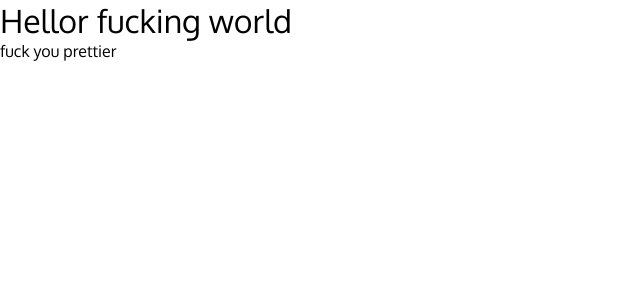
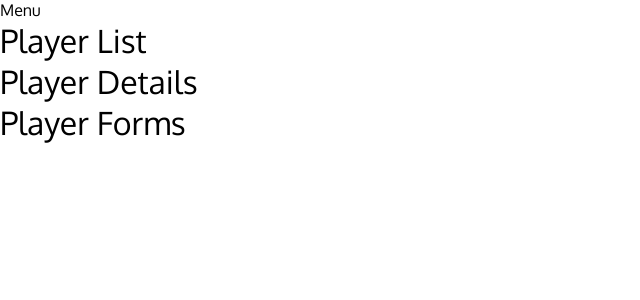
Before and after one commit to mszahan/mern_learning, a React (Vite) app in the folder soccer/frontend/: page / in a window 1280 px wide. Shown: the top 300 px of the page, without its empty margins (0-640 px from the left). Built offline with nearby package versions, Linux system fonts and the light colour scheme.

Commit message:
added page structure in frontend

```diff
--- a/soccer/frontend/src/components/App.jsx
+++ b/soccer/frontend/src/components/App.jsx
@@ -1,12 +1,27 @@
+import React from "react";
 import "./App.css";
+import PlayerForm from "./player/PlayerForm";
+import PlayerList from "./player/PlayerList";
+import PlayerDetail from "./player/PlayerDetail";
 
-function App() {
-  return (
-    <div>
-      <h1>Hellor fucking world</h1>
-      <p>fuck you prettier</p>
-    </div>
-  );
+class App extends React.Component {
+  render() {
+    return (
+      <div className="container">
+        <div className="menu">Menu</div>
+
+        <div className="player_list">
+          <PlayerList />
+        </div>
+        <div className="player_detail">
+          <PlayerDetail />
+        </div>
+        <div className="player_form">
+          <PlayerForm />
+        </div>
+      </div>
+    );
+  }
 }
 
 export default App;
--- a/soccer/frontend/src/components/player/PlayerDetail.jsx
+++ b/soccer/frontend/src/components/player/PlayerDetail.jsx
@@ -0,0 +1,9 @@
+const PlayerDetail = () => {
+  return (
+    <div>
+      <h1>Player Details</h1>
+    </div>
+  );
+};
+
+export default PlayerDetail;
--- a/soccer/frontend/src/components/player/PlayerForm.jsx
+++ b/soccer/frontend/src/components/player/PlayerForm.jsx
@@ -0,0 +1,9 @@
+const PlayerForm = () => {
+  return (
+    <div>
+      <h1>Player Forms</h1>
+    </div>
+  );
+};
+
+export default PlayerForm;
--- a/soccer/frontend/src/components/player/PlayerList.jsx
+++ b/soccer/frontend/src/components/player/PlayerList.jsx
@@ -0,0 +1,9 @@
+const PlayerList = () => {
+  return (
+    <div>
+      <h1>Player List</h1>
+    </div>
+  );
+};
+
+export default PlayerList;
```
